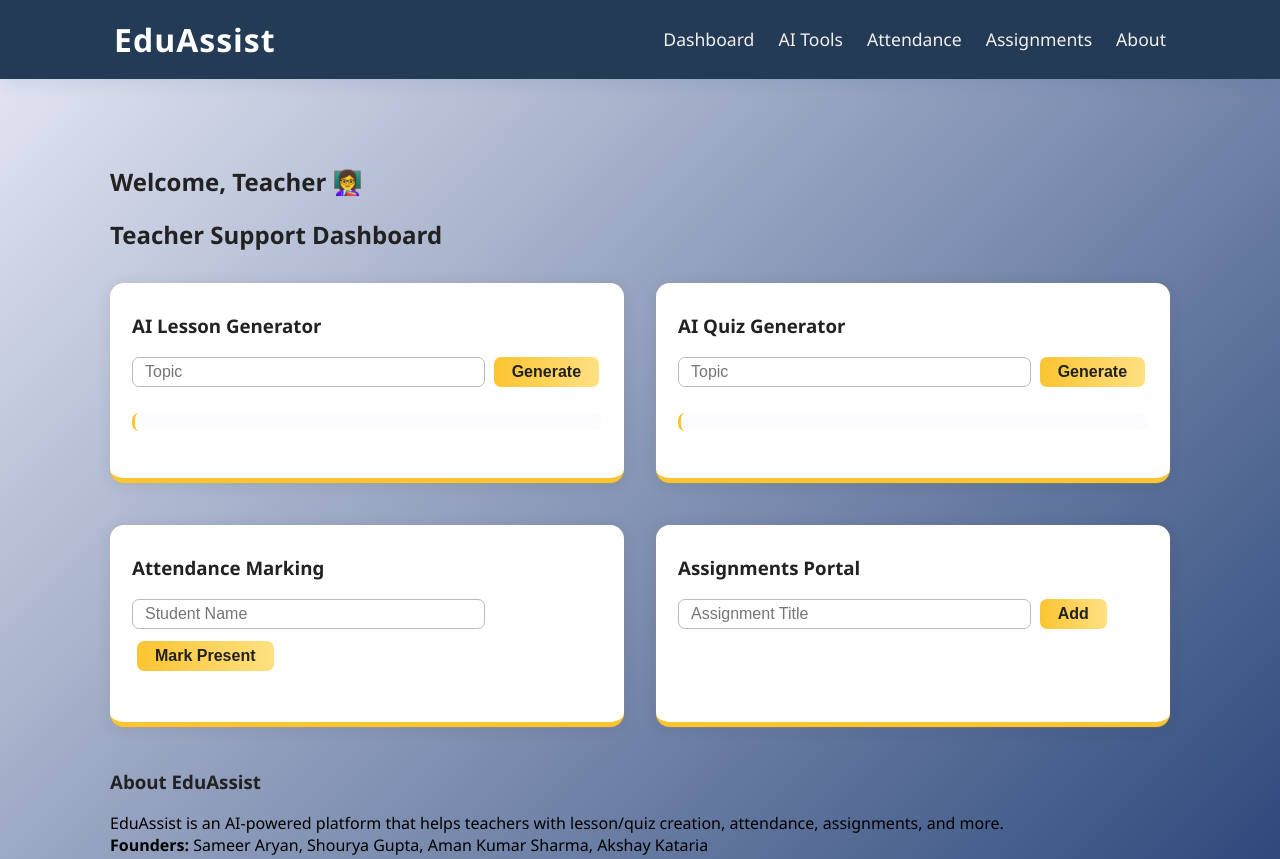
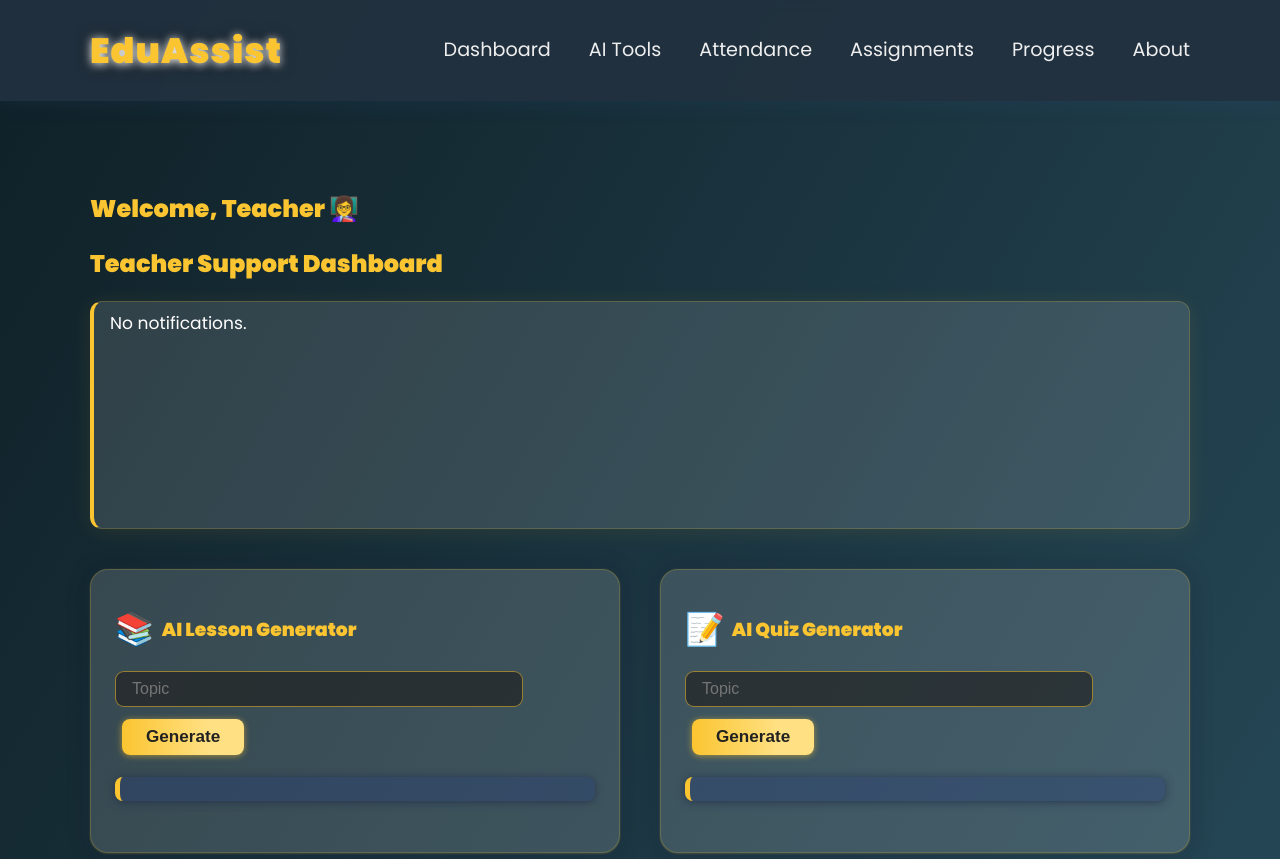
Before and after one commit to sameerraryan/eduassistfrontend, a plain HTML site: page index.html in a window 1280 px wide. Shown: the top 859 px of the page. Drawn offline with nearby package versions, Linux system fonts and the light colour scheme; no server answers.

Commit message:
Add premium features, charts, notifications

```diff
--- a/index.html
+++ b/index.html
@@ -3,56 +3,68 @@
 <head>
     <meta charset="UTF-8">
     <title>EduAssist - AI Teacher Platform</title>
+    <meta name="viewport" content="width=device-width,initial-scale=1">
+    <link href="https://fonts.googleapis.com/css2?family=Poppins:wght@400;600;900&display=swap" rel="stylesheet">
     <link rel="stylesheet" href="style.css">
+    <link rel="stylesheet" href="https://cdnjs.cloudflare.com/ajax/libs/animate.css/4.1.1/animate.min.css"/>
+    <script src="https://cdnjs.cloudflare.com/ajax/libs/vanilla-tilt/1.7.0/vanilla-tilt.min.js"></script>
+    <!-- Chart.js for progress charts -->
+    <script src="https://cdn.jsdelivr.net/npm/chart.js"></script>
 </head>
 <body>
     <header>
         <div class="navbar">
-            <span class="logo">EduAssist</span>
+            <span class="logo animate__animated animate__fadeInDown">EduAssist</span>
             <nav>
                 <a href="#dashboard">Dashboard</a>
                 <a href="#ai-assist">AI Tools</a>
                 <a href="#attendance">Attendance</a>
                 <a href="#assignments">Assignments</a>
+                <a href="#progress">Progress</a>
                 <a href="#about">About</a>
             </nav>
         </div>
     </header>
     <main>
-        <section id="dashboard">
+        <section id="dashboard" class="animate__animated animate__fadeIn">
             <h1>Welcome, Teacher 👩‍🏫</h1>
             <h2>Teacher Support Dashboard</h2>
+            <div id="notifications" class="notifications card"></div>
             <div class="card-container">
-                <div class="card premium-shadow">
-                    <h3>AI Lesson Generator</h3>
+                <div class="card premium-shadow animate__animated animate__fadeInUp" data-tilt>
+                    <h3><span class="icon">📚</span> AI Lesson Generator</h3>
                     <input type="text" id="lesson-topic" placeholder="Topic">
                     <button onclick="generateLesson()">Generate</button>
                     <div id="lesson-result"></div>
                 </div>
-                <div class="card premium-shadow">
-                    <h3>AI Quiz Generator</h3>
+                <div class="card premium-shadow animate__animated animate__fadeInUp" data-tilt>
+                    <h3><span class="icon">📝</span> AI Quiz Generator</h3>
                     <input type="text" id="quiz-topic" placeholder="Topic">
                     <button onclick="generateQuiz()">Generate</button>
                     <div id="quiz-result"></div>
                 </div>
-                <div class="card premium-shadow">
-                    <h3>Attendance Marking</h3>
+                <div class="card premium-shadow animate__animated animate__fadeInUp" data-tilt>
+                    <h3><span class="icon">🎓</span> Attendance Marking</h3>
                     <input type="text" id="student-name" placeholder="Student Name">
                     <button onclick="markAttendance()">Mark Present</button>
                     <div id="attendance-list"></div>
                 </div>
-                <div class="card premium-shadow">
-                    <h3>Assignments Portal</h3>
+                <div class="card premium-shadow animate__animated animate__fadeInUp" data-tilt>
+                    <h3><span class="icon">📤</span> Assignments Portal</h3>
                     <input type="text" id="assignment-title" placeholder="Assignment Title">
                     <button onclick="addAssignment()">Add</button>
                     <ul id="assignment-list"></ul>
                 </div>
             </div>
+            <div class="animate__animated animate__fadeIn card" style="margin-top:30px;">
+                <h3><span class="icon">📊</span> Student Progress Chart</h3>
+                <canvas id="progressChart" width="400" height="160"></canvas>
+            </div>
         </section>
         <section id="about">
             <h3>About EduAssist</h3>
             <p>
-                EduAssist is an AI-powered platform that helps teachers with lesson/quiz creation, attendance, assignments, and more. <br>
+                EduAssist is an AI-powered platform that helps teachers create lessons/quizzes, mark attendance, manage assignments, view student progress and more.<br>
                 <b>Founders:</b> Sameer Aryan, Shourya Gupta, Aman Kumar Sharma, Akshay Kataria
             </p>
         </section>
--- a/script.js
+++ b/script.js
@@ -1,45 +1,75 @@
-const backendUrl = "https://eduassistbackend.onrender.com/";
-// -- AI Integration (demo) --
-const openai_api_key = ''; // <-- To use real AI, insert your OpenAI API key here
+const backendUrl = "https://eduassistbackend.onrender.com";
 
+// Animate tilt effect on cards
+window.onload = function() {
+    document.querySelectorAll(".card").forEach(card => {
+        VanillaTilt.init(card, {
+            max: 13,
+            speed: 400,
+            glare: true,
+            "max-glare": .65
+        });
+    });
+    loadNotifications();
+    loadProgressChart();
+};
+
+// AI Lesson Generator
 async function generateLesson() {
     const topic = document.getElementById('lesson-topic').value;
-    if (!topic) return alert('Enter a topic!');
-    document.getElementById('lesson-result').innerText = "Generating…";
+    let resultDiv = document.getElementById('lesson-result');
+    resultDiv.innerText = "Generating…";
     try {
-        const resp = await fetch("http://localhost:5000/api/lesson", {
+        const resp = await fetch(`${backendUrl}/api/lesson`, {
             method: "POST",
             headers: {"Content-Type": "application/json"},
             body: JSON.stringify({ topic })
         });
         const data = await resp.json();
-        document.getElementById('lesson-result').innerText = data.result || "No result";
+        resultDiv.classList.remove("animate__fadeIn");
+        void resultDiv.offsetWidth;
+        resultDiv.classList.add("animate__fadeIn");
+        resultDiv.innerText = data.result || "No result";
     } catch (e) {
-        document.getElementById('lesson-result').innerText = "Server error";
+        resultDiv.innerText = "Server error";
     }
 }
 
+// AI Quiz Generator
 async function generateQuiz() {
     const topic = document.getElementById('quiz-topic').value;
-    if (!topic) return alert('Enter a quiz topic!');
-    document.getElementById('quiz-result').innerText = "Generating…";
+    let resultDiv = document.getElementById('quiz-result');
+    resultDiv.innerText = "Generating…";
     try {
-        const resp = await fetch("http://localhost:5000/api/quiz", {
+        const resp = await fetch(`${backendUrl}/api/quiz`, {
             method: "POST",
             headers: {"Content-Type": "application/json"},
             body: JSON.stringify({ topic })
         });
         const data = await resp.json();
-        document.getElementById('quiz-result').innerText = data.result || "No result";
+        resultDiv.classList.remove("animate__fadeIn");
+        void resultDiv.offsetWidth;
+        resultDiv.classList.add("animate__fadeIn");
+        resultDiv.innerText = data.result || "No result";
     } catch (e) {
-        document.getElementById('quiz-result').innerText = "Server error";
+        resultDiv.innerText = "Server error";
     }
 }
 
+// Notifications - fetch from backend
+async function loadNotifications() {
+    const notifDiv = document.getElementById("notifications");
+    try {
+        const resp = await fetch(`${backendUrl}/api/notifications`);
+        const data = await resp.json();
+        notifDiv.innerHTML = `<ul>` + data.notifications.map(n => `<li>${n}</li>`).join('') + `</ul>`;
+    } catch {
+        notifDiv.innerText = "No notifications.";
+    }
+}
 
-// Attendance - local storage demo
+// Attendance - local storage
 let attendance = JSON.parse(localStorage.getItem('attendance') || "[]");
-
 function markAttendance() {
     const name = document.getElementById('student-name').value;
     if (!name) return alert('Enter student name!');
@@ -48,16 +78,14 @@ function markAttendance() {
     showAttendance();
     document.getElementById('student-name').value = '';
 }
-
 function showAttendance() {
     const div = document.getElementById('attendance-list');
     div.innerHTML = "<ul>" + attendance.map(a => `<li>${a.name} - ${a.date}</li>`).join('') + "</ul>";
 }
 showAttendance();
 
-// Assignment - local storage demo
+// Assignment - local storage
 let assignments = JSON.parse(localStorage.getItem('assignments') || "[]");
-
 function addAssignment() {
     const title = document.getElementById('assignment-title').value;
     if (!title) return alert('Enter assignment title!');
@@ -66,9 +94,34 @@ function addAssignment() {
     showAssignments();
     document.getElementById('assignment-title').value = '';
 }
-
 function showAssignments() {
     const ul = document.getElementById('assignment-list');
     ul.innerHTML = assignments.map(a => `<li>${a.title} (${a.date})</li>`).join('');
 }
 showAssignments();
+
+// Progress Chart (uses Chart.js and backend demo endpoint)
+async function loadProgressChart() {
+    const resp = await fetch(`${backendUrl}/api/progress`);
+    const data = await resp.json();
+    const ctx = document.getElementById('progressChart').getContext('2d');
+    new Chart(ctx, {
+        type: 'bar',
+        data: {
+            labels: data.students,
+            datasets: [{
+                label: 'Scores',
+                data: data.scores,
+                backgroundColor: 'rgba(251,197,49,0.6)',
+                borderColor: '#fbc531',
+                borderWidth: 2
+            }]
+        },
+        options: {
+            responsive: true,
+            scales: {
+                y: { beginAtZero: true, max: 100 }
+            }
+        }
+    });
+}
--- a/style.css
+++ b/style.css
@@ -1,20 +1,15 @@
-* {
-    box-sizing: border-box;
-}
-
 body {
-    background: linear-gradient(135deg, #e8eaf6, #1e3c72);
-    font-family: 'Segoe UI', 'Arial', sans-serif;
+    background: linear-gradient(120deg, #0f2027, #2c5364 100%);
+    font-family: 'Poppins', 'Segoe UI', 'Arial', sans-serif;
     margin: 0;
     padding: 0;
 }
-
 header {
-    background: #243b55;
+    background: rgba(34,49,63,0.92);
     color: #fff;
-    padding: 0;
     margin-bottom: 30px;
-    box-shadow: 0 4px 18px rgba(30,60,114,0.1);
+    box-shadow: 0 4px 18px rgba(50,100,180,0.1);
+    backdrop-filter: blur(6px);
 }
 .navbar {
     max-width: 1100px;
@@ -22,103 +17,152 @@ header {
     display: flex;
     justify-content: space-between;
     align-items: center;
-    padding: 18px 24px;
+    padding: 24px;
 }
 .logo {
-    font-weight: bold;
-    font-size: 2rem;
+    font-weight: 900;
+    font-size: 2.2rem;
     letter-spacing: 1px;
+    color: #fbc531;
+    text-shadow: 0 1px 10px #fff, 0 1px 16px #222;
 }
 nav {
     display: flex;
-    gap: 24px;
+    gap: 38px;
 }
 nav a {
-    color: #f0f0f0;
+    color: #eee;
     text-decoration: none;
-    font-size: 1.1rem;
+    font-size: 1.2rem;
     border-bottom: 2px solid transparent;
-    transition: border 0.2s;
+    transition: border 0.2s, color .2s;
 }
 nav a:hover {
     border-bottom: 2px solid #fbc531;
+    color: #fbc531;
 }
 main {
     max-width: 1100px;
     margin: 0 auto;
-    padding: 36px 20px;
+    padding: 40px 20px;
 }
 h1, h2, h3 {
-    color: #222;
-}
-.premium-shadow {
-    box-shadow: 0 2px 16px 0 rgba(32, 32, 32, 0.09), 0 0.5px 1.5px 0 rgba(255,180,44,0.3);
+    color: #fbc531;
 }
 .card-container {
     display: flex;
     flex-wrap: wrap;
-    gap: 32px;
-    justify-content: space-between;
-    margin: 32px 0;
+    gap: 40px;
+    justify-content: center;
+    margin: 40px 0;
 }
 .card {
-    background: #fff;
-    border-radius: 14px;
-    flex: 1 1 360px;
+    background: rgba(255,255,255,0.15);
+    border-radius: 18px;
     min-width: 300px;
-    min-height: 200px;
-    padding: 30px 22px;
-    margin-bottom: 10px;
-    transition: box-shadow 0.2s;
-    border-bottom: 5px solid #fbc531;
+    min-height: 210px;
+    flex: 1 1 340px;
+    padding: 36px 24px;
+    margin-bottom: 18px;
+    box-shadow: 0 1px 20px 0 rgba(28, 28, 68, 0.13), 0 0.5px 2px 0 rgba(251,197,49,0.29), 0 1px 24px 0 rgba(34,49,63,0.19);
+    border: 1px solid rgba(251,197,49,0.2);
+    transition: box-shadow 0.25s, transform 0.25s;
+    backdrop-filter: blur(5px);
+    animation-delay: .2s;
 }
-.card h3 { margin-top: 0; }
+.card:hover {
+    box-shadow: 0 2px 40px #fbc53155, 0 1px 36px 0 #fff3;
+    transform: translateY(-5px) scale(1.03);
+}
+.card h3 {
+    margin-top: 0;
+    display: flex;
+    align-items: center;
+}
+.icon {
+    font-size: 1.7em;
+    margin-right: 7px;
+    vertical-align: bottom;
+}
 input[type="text"] {
-    padding: 5px 12px;
+    padding: 8px 16px;
     font-size: 1em;
-    border-radius: 7px;
-    border: 1px solid #bbb;
+    border-radius: 9px;
+    border: 1.2px solid #fbc53188;
     margin-bottom: 12px;
-    width: 75%;
+    width: 78%;
+    background: #222a;
+    color: #fbc531;
 }
 button {
-    background: linear-gradient(90deg, #fbc531, #ffe082);
+    background: linear-gradient(90deg, #fbc531, #ffe082 70%);
     color: #212121;
     font-weight: bold;
     border: none;
-    border-radius: 7px;
-    padding: 6px 18px;
+    border-radius: 8px;
+    padding: 8px 24px;
     cursor: pointer;
-    font-size: 1rem;
-    margin-left: 5px;
-    margin-bottom: 5px;
-    transition: background .18s;
+    font-size: 1.07rem;
+    margin-left: 7px;
+    margin-bottom: 6px;
+    box-shadow: 0 1px 6px #fbc53190;
+    transition: background .18s, box-shadow .15s, transform .17s;
 }
 button:hover {
-    background: linear-gradient(90deg, #f1c40f 90%, #fcc419);
+    background: linear-gradient(90deg, #f1c40f 80%, #fcc419);
+    box-shadow: 0 2px 18px #fbc53179;
+    transform: scale(1.06);
+}
+
+.notifications {
+    background: rgba(255,255,255,.13);
+    color: #fff;
+    margin-bottom: 14px;
+    border-left: 4px solid #fbc531;
+    padding: 8px 16px;
+    border-radius: 12px;
+    font-size: 1.07em;
+    box-shadow: 0 2px 20px #fbc53117;
 }
 
 #lesson-result, #quiz-result {
-    font-size: 0.95em;
-    background: #fcfcfe;
-    border-left: 3px solid #fbc531;
-    margin-top: 14px;
-    padding: 9px;
-    color: #283747;
-    border-radius: 7px;
+    font-size: 1.04em;
+    background: #233c7857;
+    border-left: 5px solid #fbc531;
+    margin-top: 16px;
+    padding: 12px 10px;
+    color: #fffdf7;
+    border-radius: 8px;
     font-family: 'Consolas','Courier New',monospace;
     word-break: break-word;
+    box-shadow: 0 1px 8px #202b49bd;
+    animation: fadeIn .8s;
+}
+@keyframes fadeIn {
+    from { opacity: 0;}
+    to { opacity: 1;}
+}
+canvas {
+    margin-top:16px;
+    background:rgba(255,255,255,.05);
+    border-radius:10px;
 }
 footer {
     padding: 24px;
     text-align: center;
-    color: #fff;
-    background: #243b55;
-    margin-top: 55px;
-    font-size: 1.1em;
+    color: #fbc531;
+    background: #232b3d;
+    margin-top: 75px;
+    font-size: 1.12em;
+    letter-spacing: 1px;
+    border-top: 2px solid #fbc53144;
 }
-ul { padding-left: 1.2em;}
-li { margin-bottom: 3px;}
-@media (max-width: 800px) {
-    .card-container { flex-direction: column; gap: 20px;}
+ul {
+    padding-left: 1.3em;
 }
+li {
+    margin-bottom: 5px;
+}
+@media (max-width: 950px) {
+    .card-container { flex-direction: column; gap: 22px; }
+}
```
